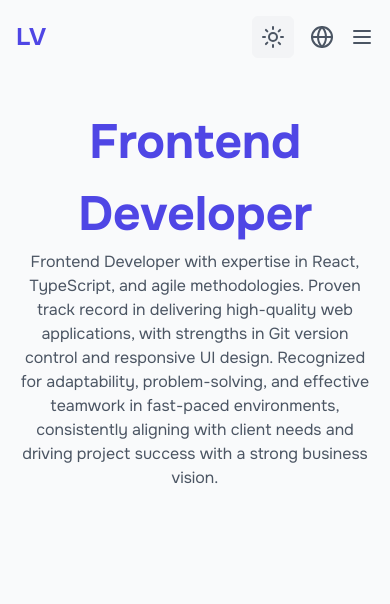
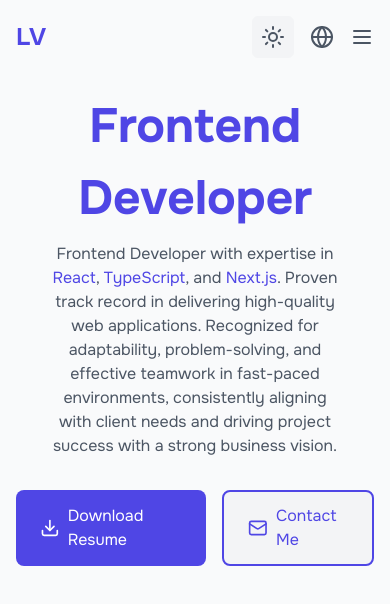
Before and after one commit to Orbitado/portfolio, a Next.js app: page / in a window 390 px wide. Shown: the top 604 px of the page. Built offline with nearby package versions, Linux system fonts and the light colour scheme.

Commit message:
feat/layout/summary: added main styles and responsivness

```diff
--- a/src/app/(pages)/Summary.tsx
+++ b/src/app/(pages)/Summary.tsx
@@ -1,17 +1,43 @@
+import { Download, Mail } from "lucide-react";
+import Link from "next/link";
 import React from "react";
 
 function Summary() {
   return (
     <section id="summary" className="summary">
-      <h1 className="summary__title">Frontend Developer</h1>
-      <p className="summary__description">
-        Frontend Developer with expertise in React, TypeScript, and agile
-        methodologies. Proven track record in delivering high-quality web
-        applications, with strengths in Git version control and responsive UI
-        design. Recognized for adaptability, problem-solving, and effective
-        teamwork in fast-paced environments, consistently aligning with client
-        needs and driving project success with a strong business vision.
-      </p>
+      <article className="summary__content">
+        <h1 className="summary__title">Frontend Developer</h1>
+        <p className="summary__text">
+          Frontend Developer with expertise in{" "}
+          <span className="highlight">React</span>,{" "}
+          <span className="highlight">TypeScript</span>, and{" "}
+          <span className="highlight">Next.js</span>. Proven track record in
+          delivering high-quality web applications. Recognized for adaptability,
+          problem-solving, and effective teamwork in fast-paced environments,
+          consistently aligning with client needs and driving project success
+          with a strong business vision.
+        </p>
+      </article>
+      <article className="summary__actions">
+        <Link
+          href="/assets/resume.pdf"
+          download="Valdez Leonardo Juan Pablo - Frontend Developer.pdf"
+          target="_blank"
+          className="btn btn--primary"
+          aria-label="Download Resume"
+        >
+          <Download className="btn__icon" />
+          <span className="sr-only">Download Resume</span>
+        </Link>
+        <Link
+          href="mailto:vleonardojuanpablo@icloud.com"
+          className="btn btn--secondary"
+          aria-label="Contact Me"
+        >
+          <Mail className="btn__icon" />
+          <span className="sr-only">Contact Me</span>
+        </Link>
+      </article>
     </section>
   );
 }
--- a/src/scss/_navbar.scss
+++ b/src/scss/_navbar.scss
@@ -5,6 +5,7 @@
   gap: map-get($spacing, "lg");
   margin: 0 auto;
   padding: map-get($spacing, "md") 0;
+  font-size: map-get($font-size, sm);
 
   &__logo {
     color: var(--accent);
@@ -36,7 +37,7 @@
 
   &__item {
     color: var(--text-secondary);
-    transition: color 0.1s ease-in-out;
+    transition: color 0.3s ease-in-out;
 
     &:hover {
       color: var(--link-hover);
--- a/src/scss/_summary.scss
+++ b/src/scss/_summary.scss
@@ -1,14 +1,32 @@
 .summary {
-  padding: map-get($spacing, "xl") 0;
+  display: flex;
+  flex-direction: column;
+  align-items: center;
+  justify-content: center;
+  padding: map-get($spacing, "md") 0;
+
   &__title {
+    margin: 0 0 map-get($spacing, "sm") 0;
     text-align: center;
     @extend .text-color--accent;
   }
 
-  &__description {
+  &__text {
     text-align: center;
+    max-width: map-get($breakpoints, "md");
+    margin: 0 map-get($spacing, "xl");
+    margin-bottom: map-get($spacing, "xl");
     @extend .text-color--secondary;
   }
+
+  &__actions {
+    display: flex;
+    gap: map-get($spacing, "md");
+  }
+}
+
+.highlight {
+  @extend .text-color--accent;
 }
 
 @media (min-width: map-get($breakpoints, "xs")) {
@@ -16,7 +34,7 @@
     &__title {
       font-size: map-get($font-size, lg);
     }
-    &__description {
+    &__text {
       font-size: map-get($font-size, sm);
     }
   }
@@ -27,7 +45,7 @@
     &__title {
       font-size: map-get($font-size, xl);
     }
-    &__description {
+    &__text {
       font-size: map-get($font-size, md);
     }
   }
--- a/src/scss/atoms/_buttons.scss
+++ b/src/scss/atoms/_buttons.scss
@@ -1,17 +1,36 @@
-.button {
-  padding: 0.5rem 1rem;
+.btn {
+  display: flex;
+  justify-content: center;
+  align-items: center;
+  gap: map-get($map: $spacing, $key: "sm");
+  padding: 0.75rem 1.5rem;
   font-size: 1rem;
   border: none;
-  border-radius: 4px;
+  border-radius: map-get($map: $border-radius, $key: "lg");
   cursor: pointer;
+
+  transition: background-color 0.3s ease, color 0.3s ease;
+
+  &__icon {
+    height: map-get($font-size, md);
+  }
 
   &--primary {
     background-color: var(--accent);
-    color: var(--bg-main);
+    color: white;
+
+    &:hover {
+      background-color: var(--link-hover);
+    }
   }
 
   &--secondary {
+    border: 2px solid var(--accent);
     background-color: var(--bg-box);
-    color: var(--text-primary);
+    color: var(--accent);
+
+    &:hover {
+      background-color: var(--accent-transparent);
+    }
   }
 }
--- a/src/scss/styles.scss
+++ b/src/scss/styles.scss
@@ -8,7 +8,8 @@
   --text-primary: #111827;
   --text-secondary: #4b5563;
   --accent: #4f46e5;
-  --link-hover: #4f46e5;
+  --accent-transparent: rgba(78, 70, 229, 0.1);
+  --link-hover: #4338ca;
 }
 
 [data-theme="dark"] {
@@ -19,7 +20,7 @@
   --text-primary: #f3f4f6;
   --text-secondary: #d1d5db;
   --accent: #818cf8;
-  --link-hover: #818cf8;
+  --link-hover: #6366f1;
 }
 
 html {
```
Also changed, not shown: src/app/styles.css, 1 other file (tests, documents, lock files or other folders).
